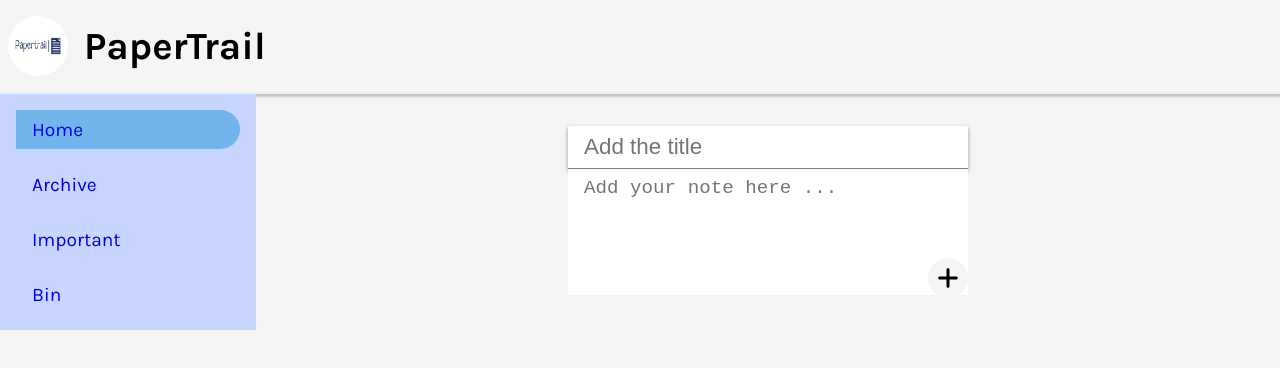
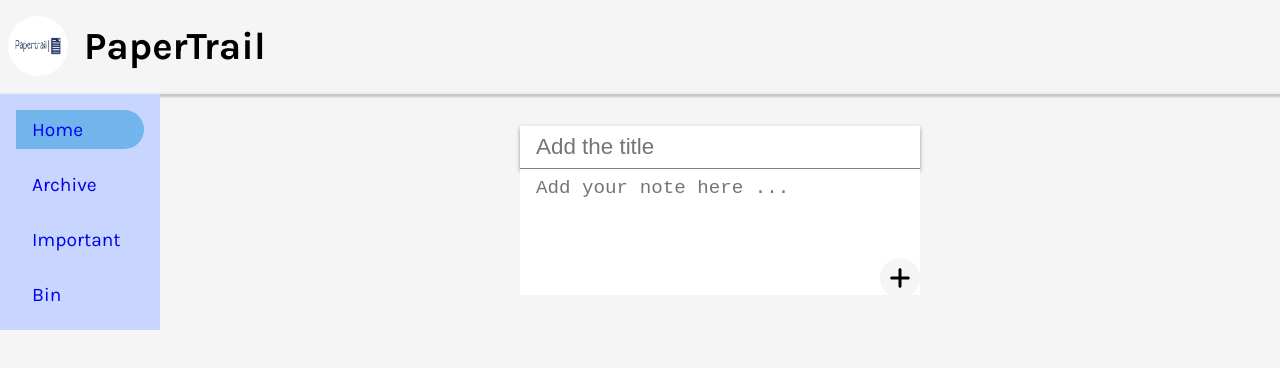
Before and after one commit to hritikRajput/notes-app, a React (Vite) app: page / in a window 1280 px wide. Shown: the top 368 px of the page. Built offline with nearby package versions, Linux system fonts and the light colour scheme.

Commit message:
Add styling in Home.css

```diff
--- a/src/pages/Home/Home.css
+++ b/src/pages/Home/Home.css
@@ -1,5 +1,4 @@
 .home__grid-container{
     display: grid;
-    grid-template-columns: 1fr 4fr;
-
+    grid-template-columns: 1fr 7fr;
 }
--- a/src/pages/Home/Home.jsx
+++ b/src/pages/Home/Home.jsx
@@ -11,7 +11,7 @@
     <div>
       <Header />
       <div className="home__grid-container">
-        <Sidebar />
+        <Sidebar className="sidebar" />
         <NewNote />
         <div>
           {pinnedNotes.length > 0 && <h2>Pinned Notes</h2>}
```
